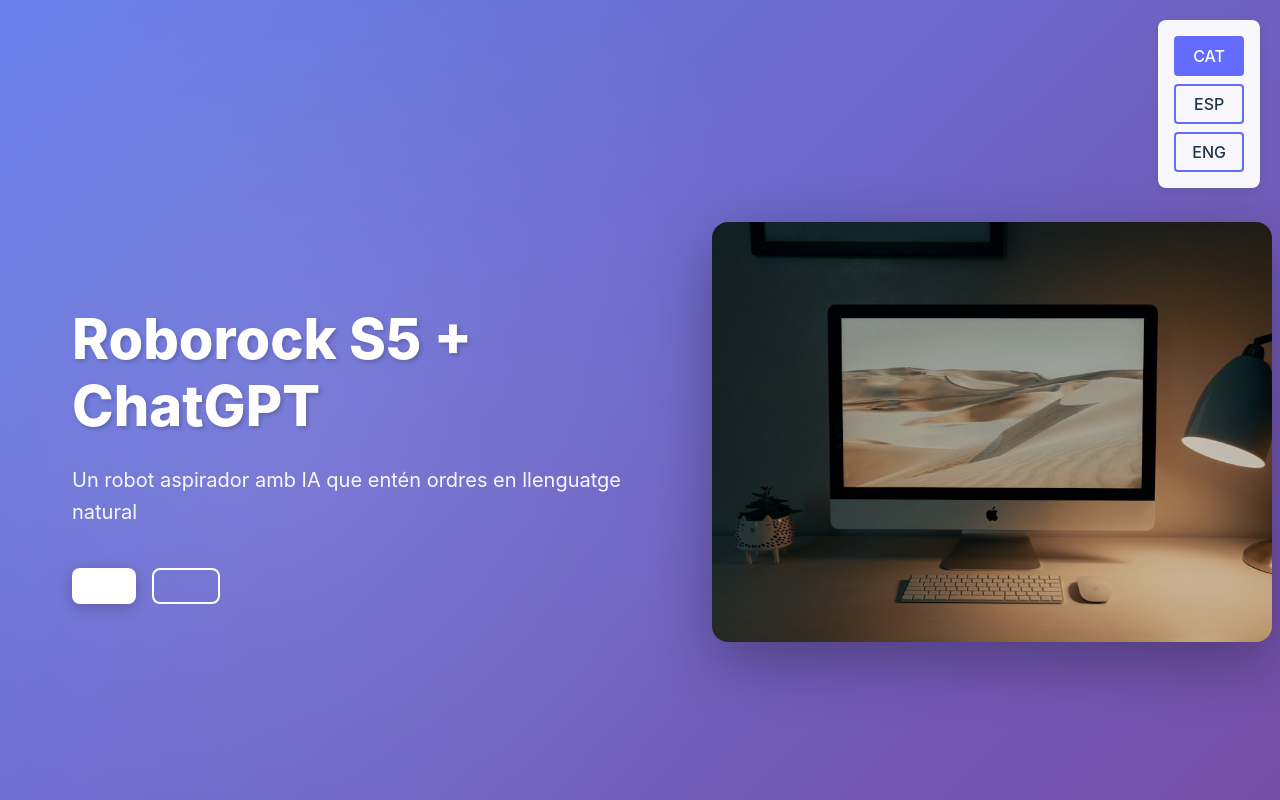
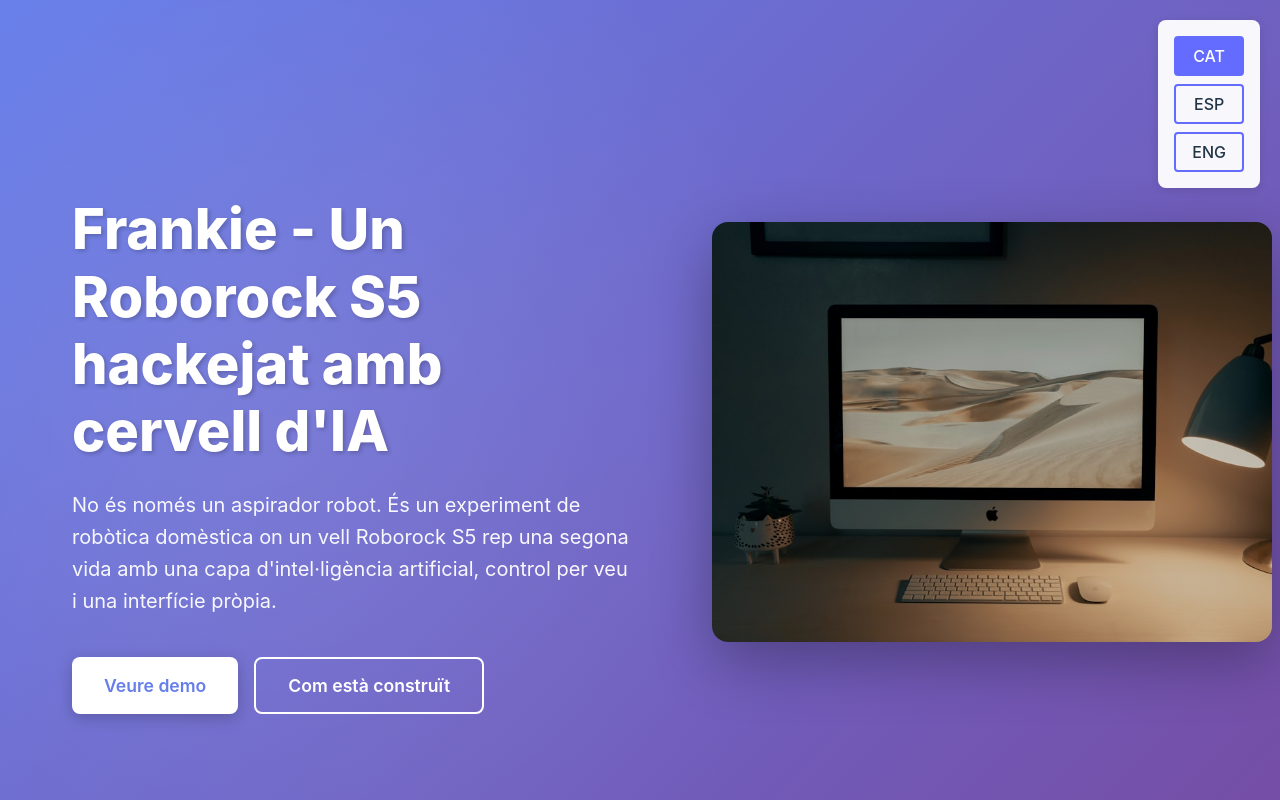
Before and after one commit to francbonet/roborock-frankie-website, a React (Vite) app: page / in a window 1280 px wide. Shown: the top 800 px of the page. Built offline with nearby package versions, Linux system fonts and the light colour scheme.

Commit message:
fix: align content translations

```diff
--- a/src/content/translations.ts
+++ b/src/content/translations.ts
@@ -14,8 +14,10 @@
       label: 'Idioma',
     },
     hero: {
-      title: "Roborock S5 + ChatGPT",
-      subtitle: "Un robot aspirador amb IA que entén ordres en llenguatge natural",
+      title: 'Frankie - Un Roborock S5 hackejat amb cervell d\'IA',
+      subtitle: 'No és només un aspirador robot. És un experiment de robòtica domèstica on un vell Roborock S5 rep una segona vida amb una capa d\'intel·ligència artificial, control per veu i una interfície pròpia.',
+      ctaDemo: 'Veure demo',
+      ctaHowBuilt: 'Com està construït',
       cta: "Descobreix el projecte"
     },
     aboutFrankie: {
@@ -68,9 +70,11 @@
       label: 'Idioma',
     },
     hero: {
-      title: "Roborock S5 + ChatGPT",
-      subtitle: "Un robot aspirador con IA que entiende órdenes en lenguaje natural",
-      cta: "Descubre el proyecto"
+      title: 'Frankie - Un Roborock S5 hackeado con cerebro de IA',
+      subtitle: 'No es solo un aspirador robot. Es un experimento de robótica doméstica donde un viejo Roborock S5 recibe una segunda vida con una capa de inteligencia artificial, control por voz y una interfaz propia.',
+      ctaDemo: 'Ver demo',
+      ctaHowBuilt: 'Cómo está construido',
+      cta: "Descobreix el projecte"
     },
     aboutFrankie: {
       title: "¿Quién es Frankie?",
@@ -122,8 +126,10 @@
       label: 'Language',
     },
     hero: {
-      title: "Roborock S5 + ChatGPT",
-      subtitle: "A vacuum robot with AI that understands natural language commands",
+      title: 'Frankie - A Roborock S5 hacked with AI brain',
+      subtitle: 'Not just a robot vacuum. It\'s a home robotics experiment where an old Roborock S5 gets a second life with an artificial intelligence layer, voice control and its own interface.',
+      ctaDemo: 'View demo',
+      ctaHowBuilt: 'How it\'s built',
       cta: "Discover the project"
     },
     aboutFrankie: {
```
